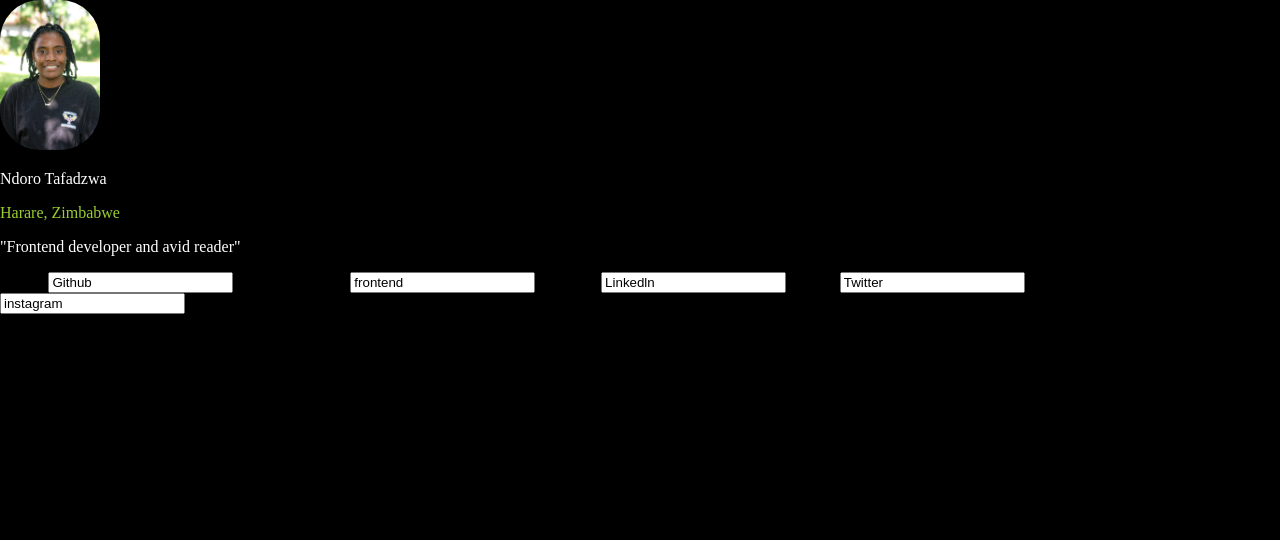
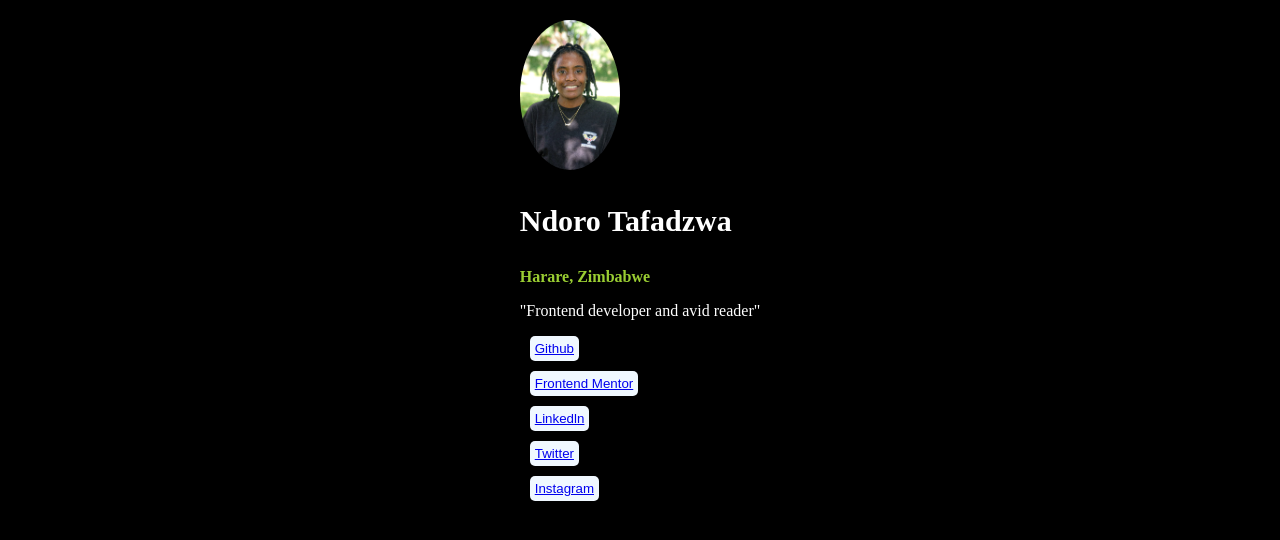
Before and after one commit to Aali7575/FOR_ALL-MY-TEAM-TECHIE-PROJECTS, a plain HTML site: page project2/index.html in a window 1280 px wide. Drawn offline with Linux system fonts and the light colour scheme.

Commit message:
I still need to style the buttons and then add the padding and margin

```diff
--- a/project2/index.css
+++ b/project2/index.css
@@ -1,12 +1,15 @@
 body{
-    margin: 0px;
+    margin: 0 auto;
     padding: 0px;
     background-color: black;
+    display: flex;
+    justify-content: center;
 }
+
 
 .image{
     width: 100px;
-    border-radius: 40px;
+    border-radius: 70%;
 }
 
 .name{
@@ -23,4 +26,41 @@ body{
 
 .buttons{
     display: list-item;
+    background-color: black;
 }
+.link-btn{
+    display: block;
+    padding: 5px;
+    border: 2px solid white;
+    margin: 10px;
+    border-style: none;
+    list-style: none;
+    text-decoration: none;
+    color: black;
+    background-color: aliceblue;
+    border-radius: 5px;
+
+}
+
+main{
+    /* padding-top: 15px;
+    padding-left: 15px;
+    padding-right: 15px;
+    position: relative;
+    left : 600px;
+    top : 100px;
+    border: 3px solid white; */
+    margin: 0 auto;
+    align-items: auto;
+    justify-content: center;
+    padding : 20px;
+
+}
+
+.name{
+    font-size: 30px;
+}
+
+.link-btn:hover {
+    background-color: red;
+  }
--- a/project2/index.html
+++ b/project2/index.html
@@ -12,25 +12,30 @@
             <img src = "mine.jpeg" alt = "My picture" class = "image"></img>
         </div>
         <div class = "name">
-            <p>Ndoro Tafadzwa</p>
+            <p><strong>Ndoro Tafadzwa</strong></p>
         </div>
         <div class = "location">
-            <p>Harare, Zimbabwe</p>
+            <p><strong>Harare, Zimbabwe</strong></p>
         </div>
         <div class = "bio">
             <p>"Frontend developer and avid reader"</p>
         </div>
         <div class = "buttons">
-            <label for="github">Github</label>
-            <input type="buttons" id="github" class="github" value="Github" />
-            <label for="github">Frontend Mentor </label>
-            <input type="buttons" id="frontend" class="frontend" value="frontend" />
-            <label for="github">Linkedln</label>
-            <input type="buttons" id="linkedln" class="linkedln" value="Linkedln" />
-            <label for="github">Twitter</label>
-            <input type="buttons" id="twitter" class="twitter" value="Twitter" />
-            <label for="instagram">Instagram</label>
-            <input type="buttons" id="instagram" class="instagram" value="instagram" />
+            <button class="link-btn">
+                <a href="https://www.example.com">Github</a>
+              </button>
+              <button class="link-btn">
+                <a href="https://www.example.com">Frontend Mentor</a>
+              </button>
+              <button class="link-btn">
+                <a href="https://www.example.com">Linkedln</a>
+              </button>
+              <button class="link-btn">
+                <a href="https://www.example.com">Twitter</a>
+              </button>
+              <button class="link-btn">
+                <a href="https://www.example.com">Instagram</a>
+              </button>
 
         </div>
     </main>
```
